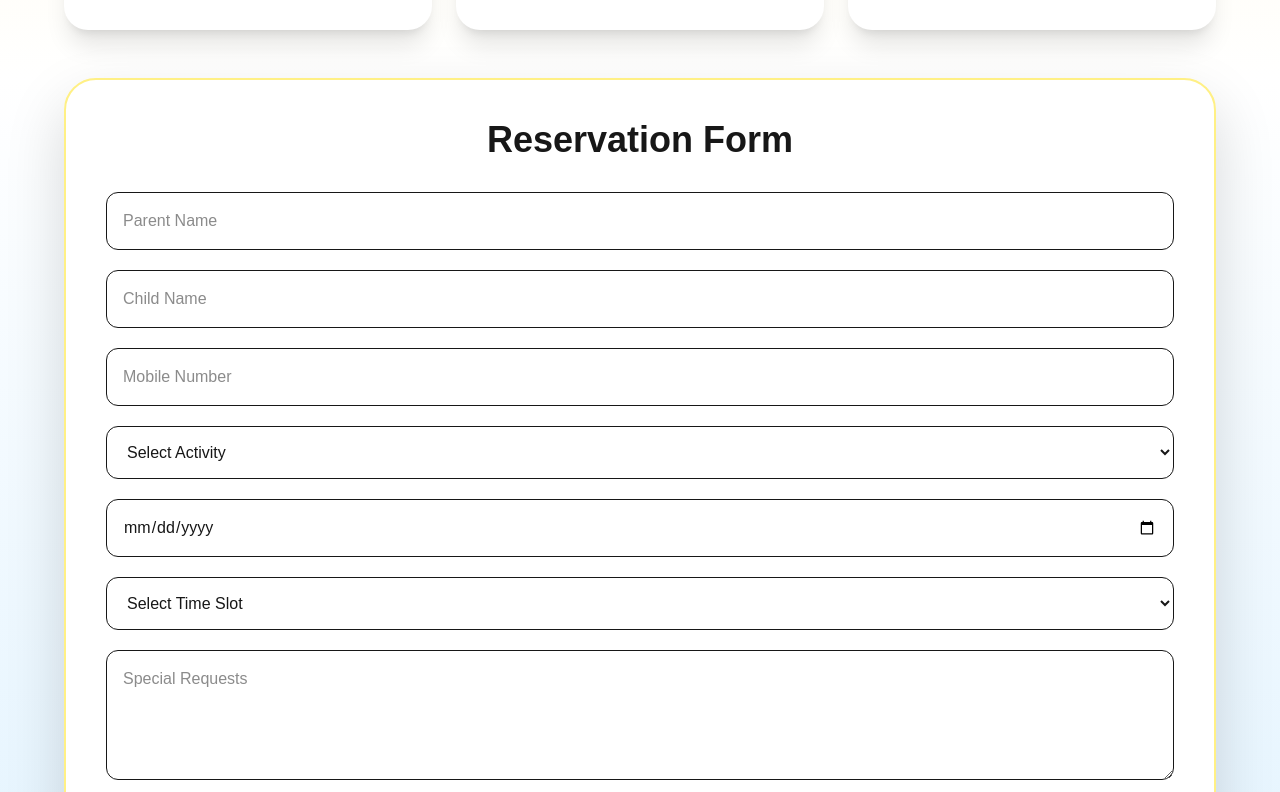
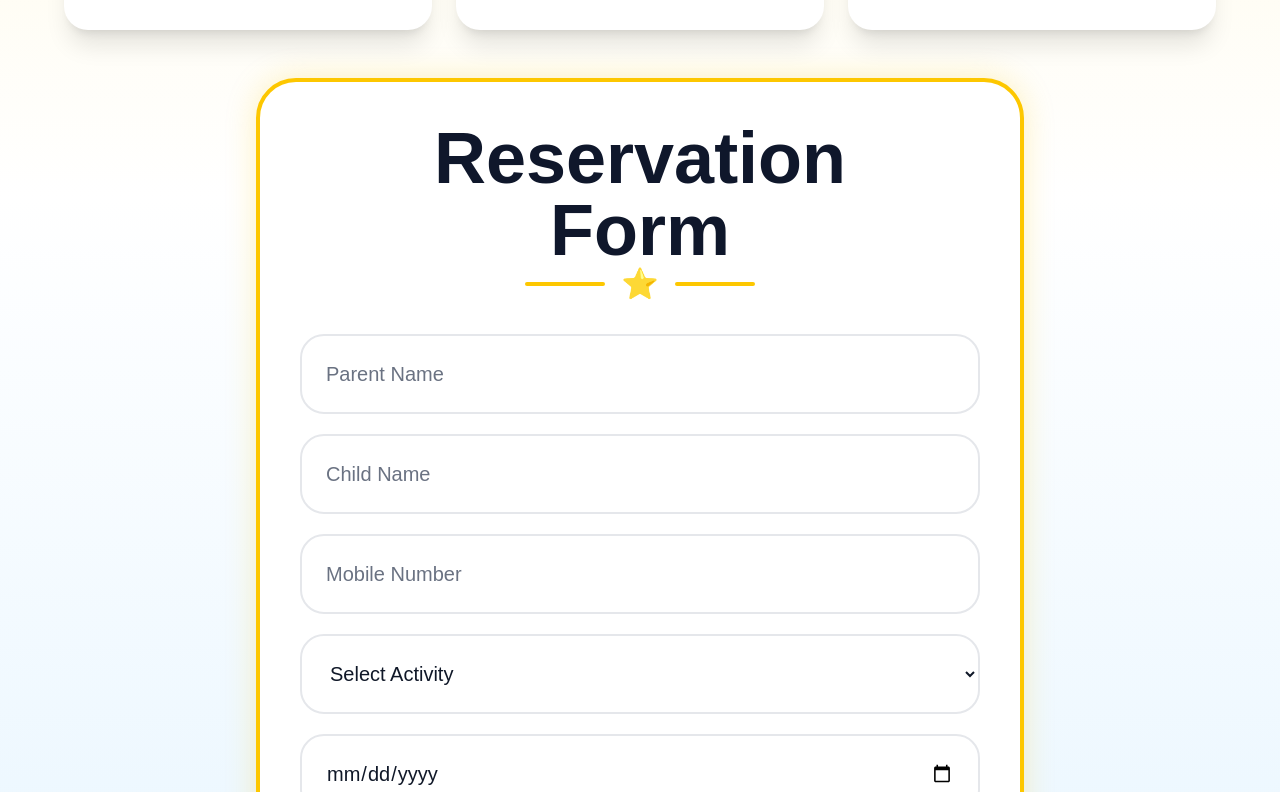
Before and after one commit to Punith0891K/sarojani-funland, a Next.js app: page /book in a window 1280 px wide. Shown: the part 885-1677 px from the top of the page. Built offline with nearby package versions, Linux system fonts and the light colour scheme.

Commit message:
Fix mobile text visibility

```diff
--- a/app/book/page.tsx
+++ b/app/book/page.tsx
@@ -2,6 +2,14 @@
 
 import Image from "next/image";
 import { useState } from "react";
+
+import {
+  User,
+  Phone,
+  Calendar,
+  Clock,
+  Gamepad2,
+} from "lucide-react";
 
 export default function BookingPage() {
 const [parentName, setParentName] = useState("");
@@ -48,7 +56,7 @@ ${notes}
             height={250}
             className="mx-auto rounded-3xl shadow-2xl"
           />
-<h1 className="text-5xl md:text-6xl font-extrabold">
+<h1 className="text-4xl md:text-6xl font-extrabold text-gray-900">
   Book Your Visit
 </h1>
 
@@ -102,13 +110,31 @@ ${notes}
 
         {/* Booking Form */}
 
-        <div className="bg-white rounded-[32px] shadow-[0_25px_60px_rgba(0,0,0,0.15)] p-8 md:p-10 border-2 border-yellow-200">
+      <div
+  className="
+    max-w-3xl
+    mx-auto
+    bg-white
+    rounded-[40px]
+    border-4
+    border-yellow-400
+    shadow-[0_0_30px_rgba(250,204,21,0.25)]
+    p-8
+    md:p-10
+  "
+>
+  <h2 className="text-5xl md:text-7xl font-black text-center text-slate-900">
+  Reservation
+  <br />
+  Form
+</h2>
+          <div className="space-y-5">
 
-          <h2 className="text-4xl font-bold text-center mb-8">
-            Reservation Form
-          </h2>
-
-          <div className="space-y-5">
+   <div className="flex items-center justify-center gap-4 mb-8">
+  <div className="w-20 h-1 bg-yellow-400 rounded-full" />
+  <span className="text-3xl">⭐</span>
+  <div className="w-20 h-1 bg-yellow-400 rounded-full" />
+</div>
 
 
   <input
@@ -116,14 +142,42 @@ ${notes}
   placeholder="Parent Name"
   value={parentName}
   onChange={(e) => setParentName(e.target.value)}
-  className="w-full p-4 border rounded-xl"
+   className="
+w-full
+h-20
+px-6
+text-xl
+border-2
+border-gray-200
+rounded-3xl
+bg-white
+text-gray-900
+placeholder:text-gray-500
+focus:outline-none
+focus:ring-4
+focus:ring-yellow-200
+"
 />
 <input
   type="text"
   placeholder="Child Name"
   value={childName}
   onChange={(e) => setChildName(e.target.value)}
-  className="w-full p-4 border rounded-xl"
+   className="
+w-full
+h-20
+px-6
+text-xl
+border-2
+border-gray-200
+rounded-3xl
+bg-white
+text-gray-900
+placeholder:text-gray-500
+focus:outline-none
+focus:ring-4
+focus:ring-yellow-200
+"
 />
 
 <input
@@ -131,12 +185,40 @@ ${notes}
   placeholder="Mobile Number"
   value={mobile}
   onChange={(e) => setMobile(e.target.value)}
-  className="w-full p-4 border rounded-xl"
+  className="
+w-full
+h-20
+px-6
+text-xl
+border-2
+border-gray-200
+rounded-3xl
+bg-white
+text-gray-900
+placeholder:text-gray-500
+focus:outline-none
+focus:ring-4
+focus:ring-yellow-200
+"
 />
-           <select
+   <select
   value={activity}
   onChange={(e) => setActivity(e.target.value)}
-  className="w-full p-4 border rounded-xl"
+ className="
+w-full
+h-20
+px-6
+text-xl
+border-2
+border-gray-200
+rounded-3xl
+bg-white
+text-gray-900
+placeholder:text-gray-500
+focus:outline-none
+focus:ring-4
+focus:ring-yellow-200
+"
 >
               <option>Select Activity</option>
               <option>Full Play Zone Package - ₹250</option>
@@ -152,13 +234,41 @@ ${notes}
   type="date"
   value={date}
   onChange={(e) => setDate(e.target.value)}
-  className="w-full p-4 border rounded-xl"
+    className="
+w-full
+h-20
+px-6
+text-xl
+border-2
+border-gray-200
+rounded-3xl
+bg-white
+text-gray-900
+placeholder:text-gray-500
+focus:outline-none
+focus:ring-4
+focus:ring-yellow-200
+"
 />
 
         <select
   value={timeSlot}
   onChange={(e) => setTimeSlot(e.target.value)}
-  className="w-full p-4 border rounded-xl"
+  className="
+w-full
+h-20
+px-6
+text-xl
+border-2
+border-gray-200
+rounded-3xl
+bg-white
+text-gray-900
+placeholder:text-gray-500
+focus:outline-none
+focus:ring-4
+focus:ring-yellow-200
+"
 >
               <option>Select Time Slot</option>
               <option>10:00 AM</option>
@@ -177,7 +287,21 @@ ${notes}
   rows={4}
   value={notes}
   onChange={(e) => setNotes(e.target.value)}
-  className="w-full p-4 border rounded-xl"
+  className="
+w-full
+h-20
+px-6
+text-xl
+border-2
+border-gray-200
+rounded-3xl
+bg-white
+text-gray-900
+placeholder:text-gray-500
+focus:outline-none
+focus:ring-4
+focus:ring-yellow-200
+"
 />
 
             <label className="flex items-start gap-3 text-gray-700">
--- a/app/page.tsx
+++ b/app/page.tsx
@@ -57,7 +57,7 @@ export default function Home() {
         id="about"
         className="max-w-6xl mx-auto px-6 py-20"
       >
-        <h2 className="text-5xl font-bold mb-8">
+        <h2 className="text-5xl font-bold mb-8 text-gray-900">
           Welcome to Sarojani Funland
         </h2>
 
@@ -76,7 +76,7 @@ export default function Home() {
 <section className="py-20 bg-gray-100">
   <div className="max-w-7xl mx-auto px-6">
 
-    <h2 className="text-5xl font-bold text-center mb-4">
+    <h2 className="text-5xl font-bold text-center mb-4 text-gray-900">
       Our Attractions
     </h2>
 
@@ -94,7 +94,7 @@ export default function Home() {
           className="w-full h-56 object-cover"
         />
         <div className="p-5">
-          <h3 className="text-xl font-bold mb-2">🛝 Play Area</h3>
+          <h3 className="text-xl font-bold mb-2 text-gray-900">🛝 Play Area</h3>
           <p className="text-gray-600">
             Slides, ball pool, swings and fun indoor activities.
           </p>
@@ -109,7 +109,7 @@ export default function Home() {
           className="w-full h-56 object-cover"
         />
         <div className="p-5">
-          <h3 className="text-xl font-bold mb-2">🤸 Trampoline</h3>
+          <h3 className="text-xl font-bold mb-2 text-gray-900">🤸 Trampoline</h3>
           <p className="text-gray-600">
             Safe and exciting trampoline fun for energetic kids.
           </p>
@@ -124,7 +124,7 @@ export default function Home() {
           className="w-full h-56 object-cover"
         />
         <div className="p-5">
-          <h3 className="text-xl font-bold mb-2">🚗 Electric Cars</h3>
+          <h3 className="text-xl font-bold mb-2 text-gray-900">🚗 Electric Cars</h3>
           <p className="text-gray-600">
             Exciting electric car rides in a safe environment.
           </p>
@@ -139,7 +139,7 @@ export default function Home() {
           className="w-full h-56 object-cover"
         />
         <div className="p-5">
-          <h3 className="text-xl font-bold mb-2">🛵 Scooter Rides</h3>
+          <h3 className="text-xl font-bold mb-2 text-gray-900">🛵 Scooter Rides</h3>
           <p className="text-gray-600">
             Fun scooter rides designed especially for kids.
           </p>
@@ -154,7 +154,7 @@ export default function Home() {
           className="w-full h-56 object-cover"
         />
         <div className="p-5">
-          <h3 className="text-xl font-bold mb-2">🥽 VR Games</h3>
+          <h3 className="text-xl font-bold mb-2 text-gray-900">🥽 VR Games</h3>
           <p className="text-gray-600">
             Immersive VR and AR gaming experiences for all ages.
           </p>
@@ -172,7 +172,7 @@ export default function Home() {
       >
         <div className="max-w-7xl mx-auto px-6">
 
-          <h2 className="text-5xl font-bold text-center mb-12">
+          <h2 className="text-5xl font-bold text-center mb-12 text-gray-900">
             Explore The Fun
           </h2>
 
@@ -237,43 +237,43 @@ export default function Home() {
       >
         <div className="max-w-7xl mx-auto px-6">
 
-          <h2 className="text-5xl font-bold text-center mb-12">
+          <h2 className="text-5xl font-bold text-center mb-12 text-gray-900">
             Activities & Pricing
           </h2>
 
           <div className="grid md:grid-cols-3 gap-6">
 
-            <div className="p-6 border rounded-2xl shadow">
+            <div className="p-6 border rounded-2xl shadow bg-white text-gray-900">
               <h3 className="text-2xl font-bold">Full Play Zone Package</h3>
               <p>30 mins (+10 mins extendable)</p>
               <p className="text-4xl font-bold mt-4">₹250</p>
             </div>
 
-            <div className="p-6 border rounded-2xl shadow">
+           <div className="p-6 border rounded-2xl shadow bg-white text-gray-900">
               <h3 className="text-2xl font-bold">Play Zone</h3>
               <p>15 mins</p>
               <p className="text-4xl font-bold mt-4">₹100</p>
             </div>
 
-            <div className="p-6 border rounded-2xl shadow">
+            <div className="p-6 border rounded-2xl shadow bg-white text-gray-900">
               <h3 className="text-2xl font-bold">Trampoline</h3>
               <p>15 mins</p>
               <p className="text-4xl font-bold mt-4">₹100</p>
             </div>
 
-            <div className="p-6 border rounded-2xl shadow">
+            <div className="p-6 border rounded-2xl shadow bg-white text-gray-900">
               <h3 className="text-2xl font-bold">Scooter Ride</h3>
               <p>10 mins</p>
               <p className="text-4xl font-bold mt-4">₹100</p>
             </div>
 
-            <div className="p-6 border rounded-2xl shadow">
+            <div className="p-6 border rounded-2xl shadow bg-white text-gray-900">
               <h3 className="text-2xl font-bold">Small Electric Car</h3>
               <p>2 Rounds</p>
               <p className="text-4xl font-bold mt-4">₹120</p>
             </div>
 
-            <div className="p-6 border rounded-2xl shadow">
+            <div className="p-6 border rounded-2xl shadow bg-white text-gray-900">
               <h3 className="text-2xl font-bold">Large Electric Car</h3>
               <p>2 Rounds</p>
               <p className="text-4xl font-bold mt-4">₹150</p>
--- a/package.json
+++ b/package.json
@@ -9,6 +9,7 @@
     "lint": "eslint"
   },
   "dependencies": {
+    "lucide-react": "^1.17.0",
     "next": "16.2.9",
     "react": "19.2.4",
     "react-dom": "19.2.4"
```
Also changed, not shown: 1 other file (tests, documents, lock files or other folders).
